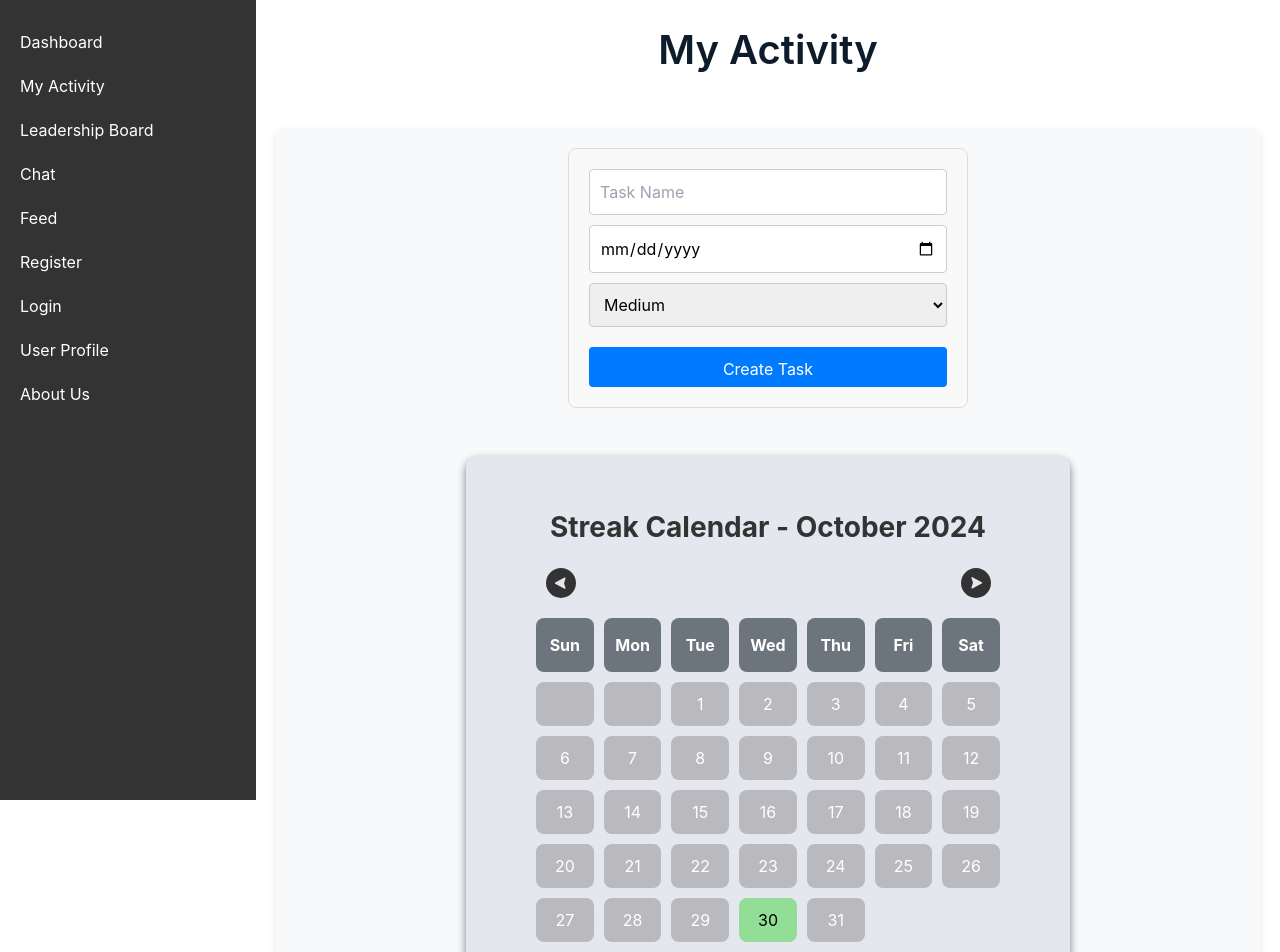
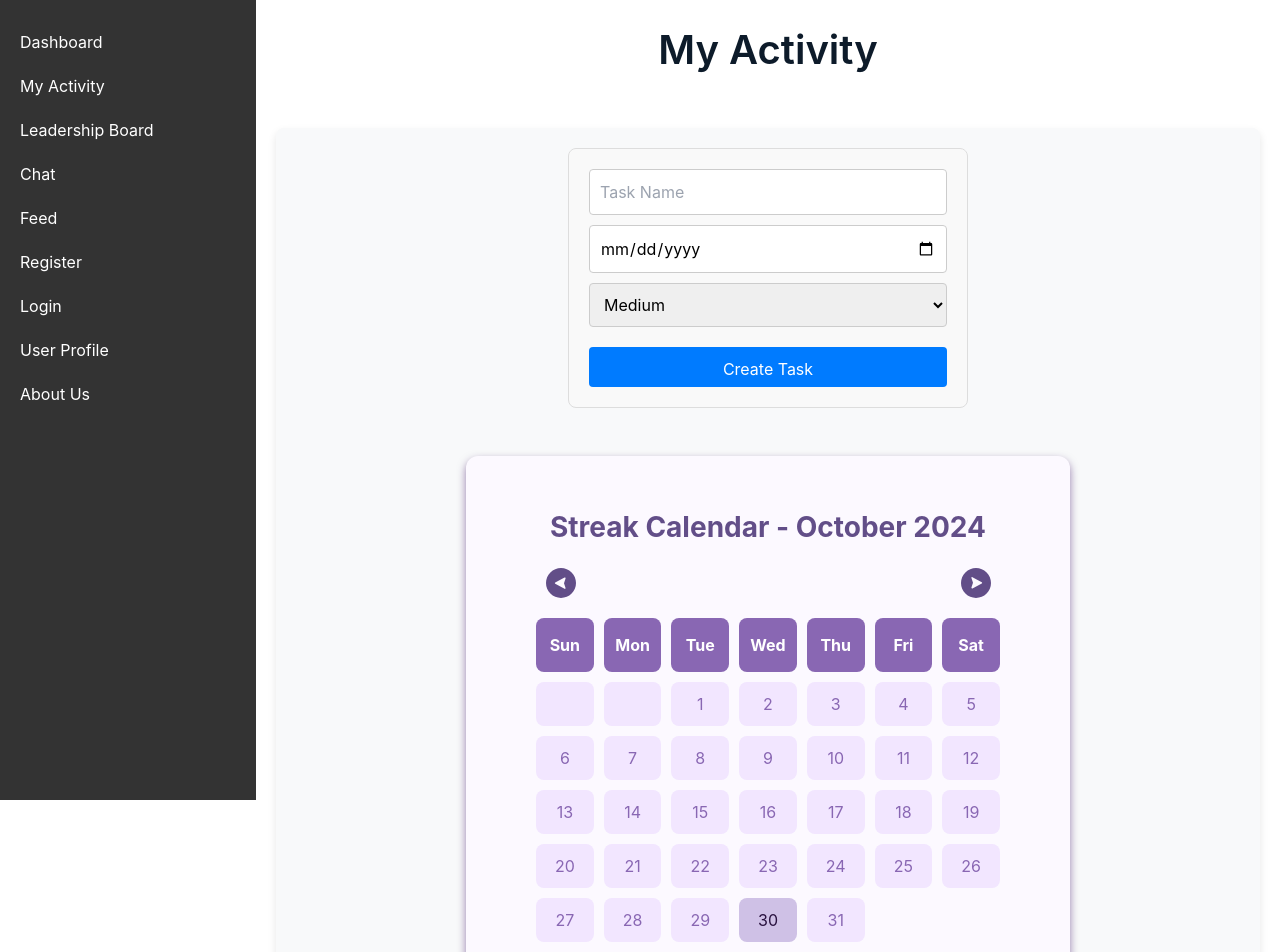
Before and after one commit to meghanavasava/taskChamp, a React (Create React App) app: page /MyActivity in a window 1280 px wide. Shown: the top 952 px of the page. Built offline with nearby package versions, Linux system fonts and the light colour scheme; no server answers; the database is empty.

Commit message:
Streak UI

```diff
--- a/src/Components/StreakCalendar.js
+++ b/src/Components/StreakCalendar.js
@@ -136,7 +136,7 @@ const StreakCalendar = () => {
             const isSpecialDay = specialDates.includes(dayString);
             const isSelectedDay = dateTask === dayString;
             const displayContent = specialDates.includes(dayString)
-              ? "🌟"
+              ? "🤍"
               : day.getDate();
 
             return (
--- a/src/Components/StreakCalendar.module.css
+++ b/src/Components/StreakCalendar.module.css
@@ -13,7 +13,7 @@
   font-weight: bold;
   margin-top: 0;
   margin-bottom: 20px;
-  color: #333;
+  color: #624e88;
   text-align: center;
 }
 
@@ -28,23 +28,23 @@
   text-align: center;
   font-weight: bold;
   padding: 15px 8px;
-  background-color: #6c757d;
+  background-color: #8967b3;
   color: white;
   border-radius: 8px;
 }
 
 .streak_calendar_table {
   padding: 50px 70px;
-  background-color: #e4e7ed;
+  background-color: #fcf9ff;
   border-radius: 12px;
   margin: 0px 120px;
-  box-shadow: 0 4px 8px rgba(0, 0, 0, 0.5);
+  box-shadow: 0 4px 8px rgba(51, 2, 94, 0.5);
 }
 
 .streak_calendar_day {
   padding: 10px 8px;
-  background-color: rgb(186, 186, 190);
-  color: white;
+  background-color: #f2e6ff;
+  color: #8967b3;
   text-align: center;
   cursor: pointer;
   border-radius: 8px;
@@ -53,15 +53,15 @@
 
 .streak_calendar_day:hover {
   transform: scale(1.02);
-  box-shadow: 0 4px 12px rgba(0, 0, 0, 0.35);
+  box-shadow: 0 4px 12px rgba(123, 68, 165, 0.35);
 }
 
 .streak_calendar_day.activity {
-  background-color: #28a745;
+  background-color: #dbc4f0;
 }
 
 .streak_calendar_day.special {
-  background-color: #f4f4f4;
+  background-color: #e6d6ff;
 }
 
 .task_section {
@@ -108,6 +108,6 @@ body {
 }
 
 .selected_day {
-  background-color: #93de96 !important;
-  color: #000;
+  background-color: #cfc1e6 !important;
+  color: #1c0432ec;
 }
```
Also changed, not shown: public/next.svg, public/prev.svg.
